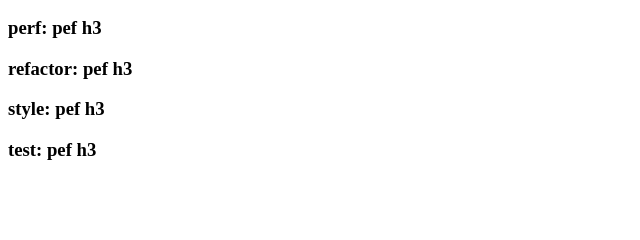
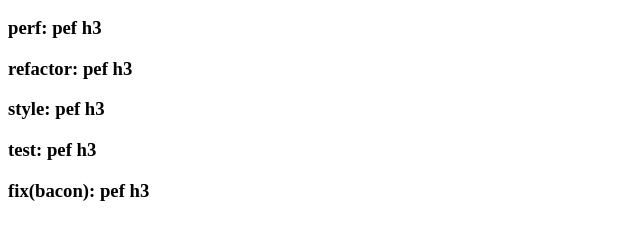
Before and after one commit to antonhallstrom/g-actions, a website: page src/index.html in a window 1280 px wide. Shown: the part 212-452 px from the top of the page, without its empty margins (0-640 px from the left). Drawn offline with Linux system fonts and the light colour scheme.

Commit message:
fix(bacon): pef h3

```diff
--- a/src/index.html
+++ b/src/index.html
@@ -16,5 +16,6 @@
   <h3>refactor: pef h3</h3>
   <h3>style: pef h3</h3>
   <h3>test: pef h3</h3>
+  <h3>fix(bacon): pef h3</h3>
 </body>
 </html>
```
